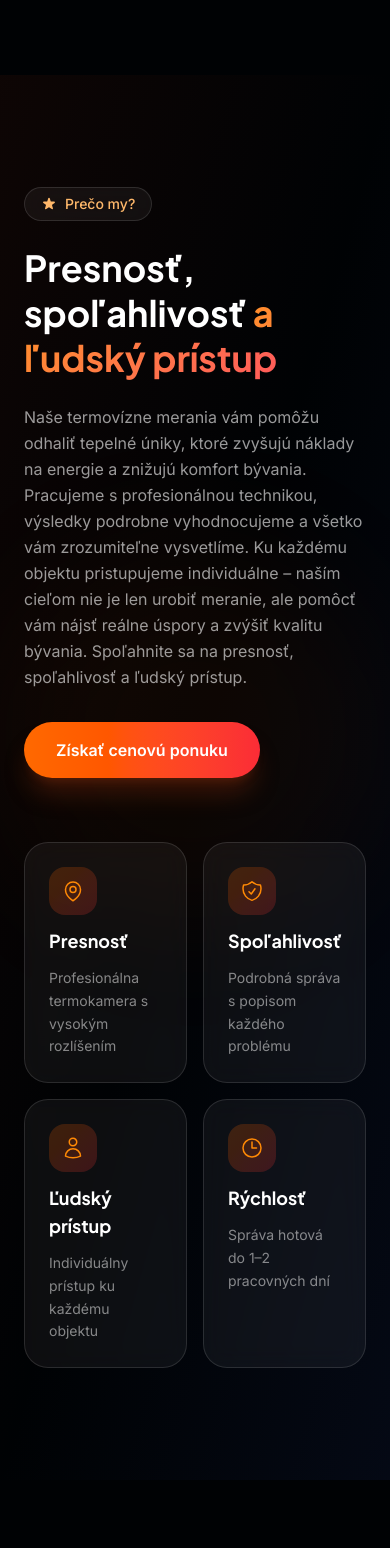
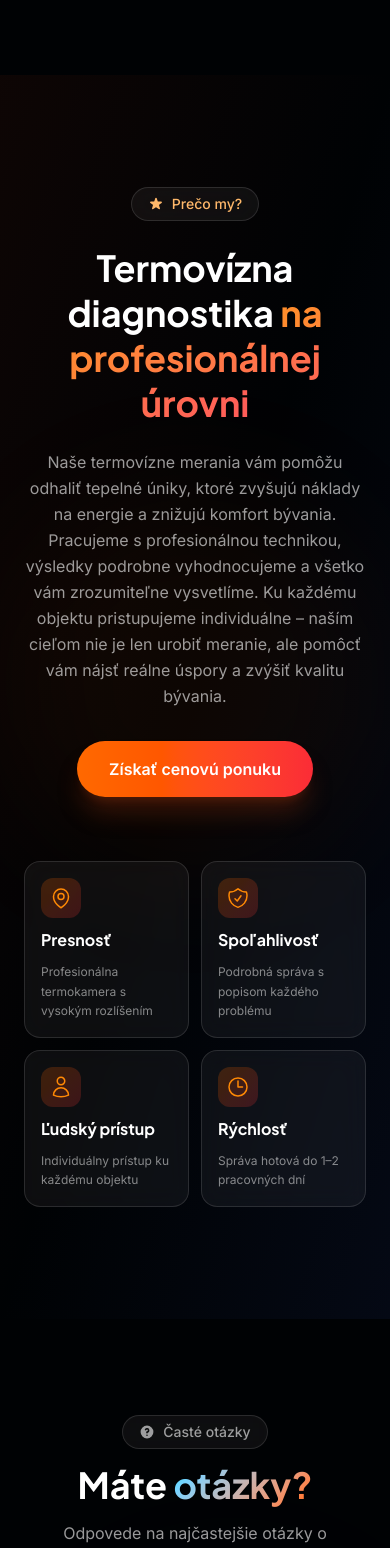
Before and after one commit to cicmen35/thermoscan_web, a React (Vite) app: page / in a window 390 px wide. Shown: the part 3893-5441 px from the top of the page. Built offline with nearby package versions, Linux system fonts and the light colour scheme.

Commit message:
style: center text on mobile and refine headline copy

```diff
--- a/src/components/WhyUs.tsx
+++ b/src/components/WhyUs.tsx
@@ -30,8 +30,8 @@ export default function WhyUs() {
       <div className="relative max-w-7xl mx-auto px-6">
         <div className="grid lg:grid-cols-2 gap-16 items-center">
           {/* Left: Text content */}
-          <div className="flex flex-col gap-6">
-            <div className="inline-flex self-start items-center gap-2 px-4 py-1.5 rounded-full glass text-orange-300 text-sm font-medium">
+          <div className="flex flex-col gap-6 items-center text-center lg:items-start lg:text-left">
+            <div className="inline-flex self-center lg:self-start items-center gap-2 px-4 py-1.5 rounded-full glass text-orange-300 text-sm font-medium">
               <svg className="w-4 h-4" fill="currentColor" viewBox="0 0 20 20">
                 <path d="M9.049 2.927c.3-.921 1.603-.921 1.902 0l1.07 3.292a1 1 0 00.95.69h3.462c.969 0 1.371 1.24.588 1.81l-2.8 2.034a1 1 0 00-.364 1.118l1.07 3.292c.3.921-.755 1.688-1.54 1.118l-2.8-2.034a1 1 0 00-1.175 0l-2.8 2.034c-.784.57-1.838-.197-1.539-1.118l1.07-3.292a1 1 0 00-.364-1.118L2.98 8.72c-.783-.57-.38-1.81.588-1.81h3.461a1 1 0 00.951-.69l1.07-3.292z" />
               </svg>
@@ -39,8 +39,8 @@ export default function WhyUs() {
             </div>
 
             <h2 className="font-display font-bold text-4xl md:text-5xl text-white leading-tight">
-              Presnosť, spoľahlivosť{' '}
-              <span className="text-gradient-warm">a ľudský prístup</span>
+              Termovízna diagnostika{' '}
+              <span className="text-gradient-warm">na profesionálnej úrovni</span>
             </h2>
 
             <p className="text-white/60 leading-relaxed text-base">{WHY_US_TEXT}</p>
@@ -48,25 +48,25 @@ export default function WhyUs() {
             <a
               id="whyus-contact-cta"
               href="#kontakt"
-              className="self-start mt-2 px-8 py-4 rounded-full bg-gradient-to-r from-orange-500 to-red-500 text-white font-semibold hover:opacity-90 hover:scale-105 transition-all duration-200 shadow-xl shadow-orange-900/40"
+              className="self-center lg:self-start mt-2 px-8 py-4 rounded-full bg-gradient-to-r from-orange-500 to-red-500 text-white font-semibold hover:opacity-90 hover:scale-105 transition-all duration-200 shadow-xl shadow-orange-900/40"
             >
               Získať cenovú ponuku
             </a>
           </div>
 
           {/* Right: Feature cards */}
-          <div className="grid grid-cols-2 gap-4">
+          <div className="grid grid-cols-2 gap-3 sm:gap-4">
             {WHY_US_POINTS.map((point, i) => (
               <div
                 key={point.label}
                 id={`whyus-point-${i}`}
-                className="group glass rounded-3xl p-6 flex flex-col gap-3 hover:bg-white/10 transition-all duration-300 hover:-translate-y-1"
+                className="group glass rounded-2xl sm:rounded-3xl p-4 sm:p-6 flex flex-col gap-2.5 sm:gap-3 hover:bg-white/10 transition-all duration-300 hover:-translate-y-1"
               >
-                <div className="w-12 h-12 rounded-2xl bg-gradient-to-br from-orange-500/20 to-red-500/20 flex items-center justify-center text-orange-400 group-hover:from-orange-500/30 group-hover:to-red-500/30 transition-all duration-300">
+                <div className="w-10 h-10 sm:w-12 sm:h-12 rounded-xl sm:rounded-2xl bg-gradient-to-br from-orange-500/20 to-red-500/20 flex items-center justify-center text-orange-400 group-hover:from-orange-500/30 group-hover:to-red-500/30 transition-all duration-300 shrink-0">
                   {icons[i]}
                 </div>
-                <h3 className="font-display font-bold text-white text-lg">{point.label}</h3>
-                <p className="text-white/50 text-sm leading-relaxed">{point.desc}</p>
+                <h3 className="font-display font-bold text-white text-base sm:text-lg">{point.label}</h3>
+                <p className="text-white/50 text-xs sm:text-sm leading-relaxed">{point.desc}</p>
               </div>
             ))}
           </div>
--- a/src/data/content.ts
+++ b/src/data/content.ts
@@ -73,7 +73,7 @@ export const FAQ = [
 ];
 
 export const WHY_US_TEXT =
-  'Naše termovízne merania vám pomôžu odhaliť tepelné úniky, ktoré zvyšujú náklady na energie a znižujú komfort bývania. Pracujeme s profesionálnou technikou, výsledky podrobne vyhodnocujeme a všetko vám zrozumiteľne vysvetlíme. Ku každému objektu pristupujeme individuálne – naším cieľom nie je len urobiť meranie, ale pomôcť vám nájsť reálne úspory a zvýšiť kvalitu bývania. Spoľahnite sa na presnosť, spoľahlivosť a ľudský prístup.';
+  'Naše termovízne merania vám pomôžu odhaliť tepelné úniky, ktoré zvyšujú náklady na energie a znižujú komfort bývania. Pracujeme s profesionálnou technikou, výsledky podrobne vyhodnocujeme a všetko vám zrozumiteľne vysvetlíme. Ku každému objektu pristupujeme individuálne – naším cieľom nie je len urobiť meranie, ale pomôcť vám nájsť reálne úspory a zvýšiť kvalitu bývania.';
 
 export const WHY_US_POINTS = [
   { label: 'Presnosť', desc: 'Profesionálna termokamera s vysokým rozlíšením' },
```
